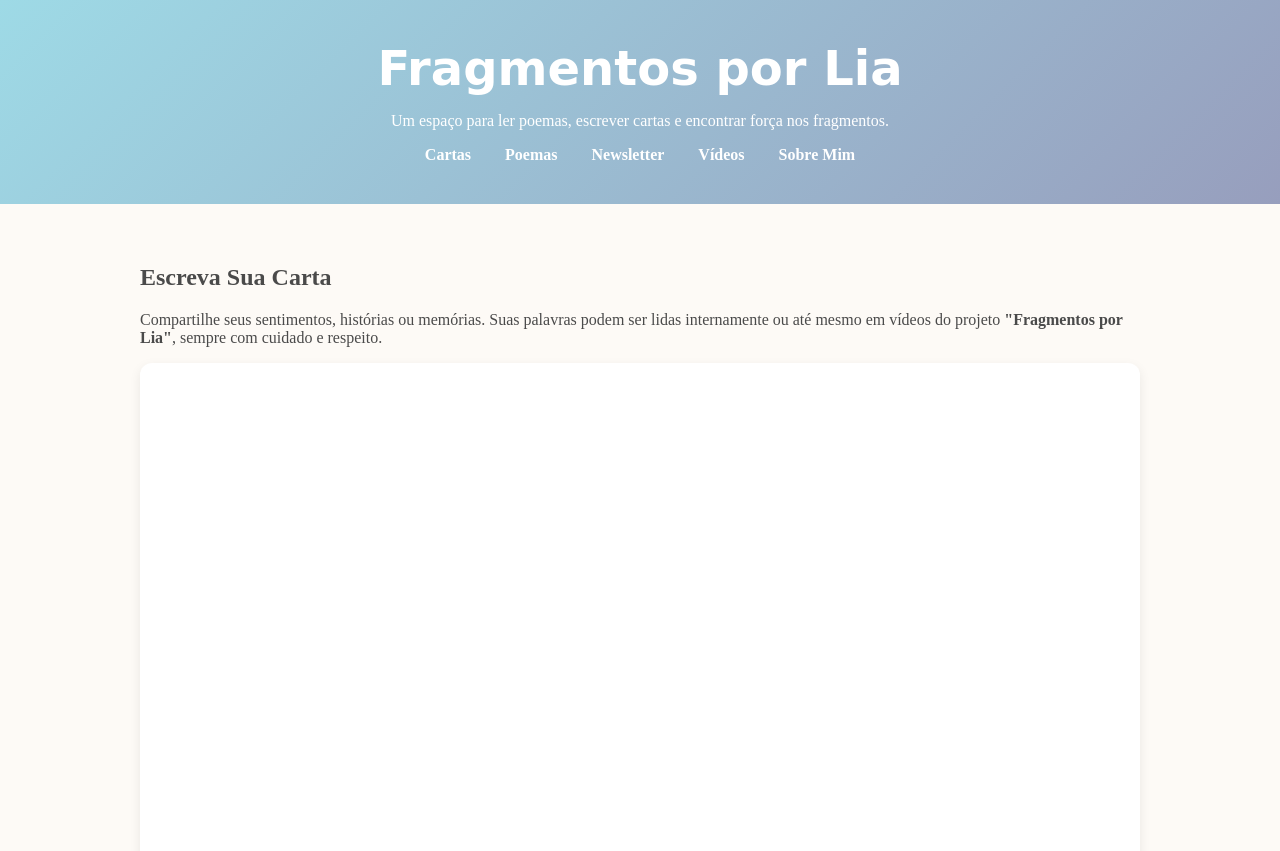
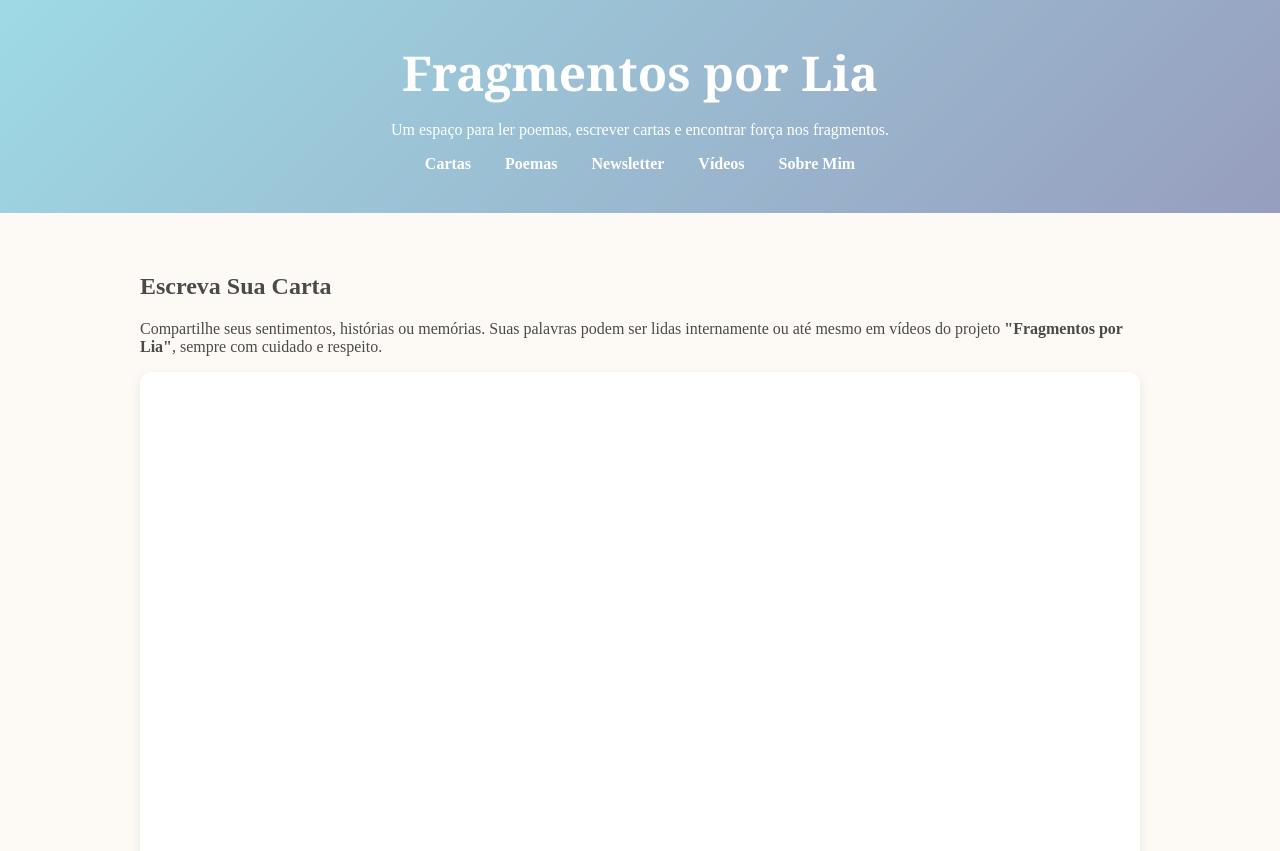
Before and after one commit to EliasSilvaR/Fragmentos-por-Lia, a plain HTML site: page index.html in a window 1280 px wide. Shown: the top 851 px of the page. Drawn offline with Linux system fonts and the light colour scheme; a script that the page names is missing.

Commit message:
Update styles.css

```diff
--- a/styles.css
+++ b/styles.css
@@ -14,7 +14,7 @@ header {
 header h1 {
   margin: 0;
   font-size: 3rem;
-  font-family: 'Dancing Script', cursive;
+  font-family: 'Georgia', cursive;
 }
 nav a {
   color: white;
```
